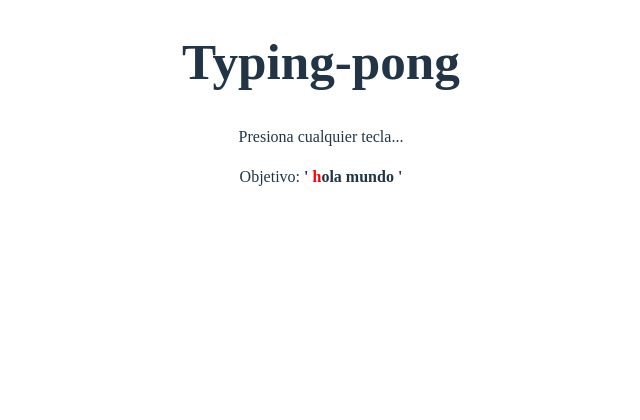
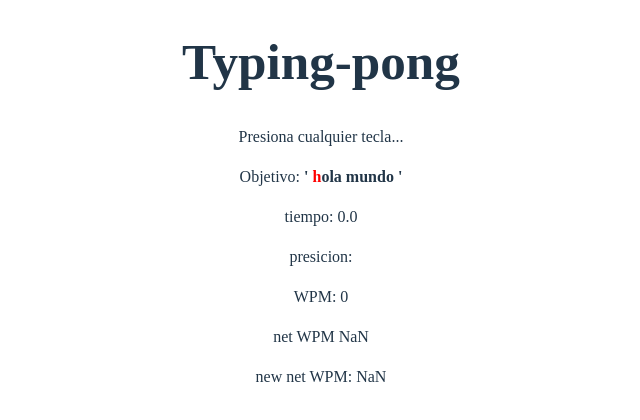
Before and after one commit to hugosimon369/typing-pong, a React (Vite) app: page / in a window 1280 px wide. Shown: the top 420 px of the page, without its empty margins (319-959 px from the left). Built offline with nearby package versions, Linux system fonts and the light colour scheme.

Commit message:
v 0.4.0 Cronometro. nuevo WPM. -error suma keyIncorrect al completar target, fixed ( pero+1 en la siguiente key)

```diff
--- a/src/components/Typyng.jsx
+++ b/src/components/Typyng.jsx
@@ -14,27 +14,62 @@ function TypingGame() {
 
     const [error, setError] = useState(false)
 
+    const [startTime, setStartTime] = useState(null)
+
+    const [wpm, setWpm] = useState(0)
+
+    const [keyIncorrect, setKeyIncorrect] = useState(0)
+
+    const [accuracy, setAccuracy] = useState()
+
+    const [timeInMinutes, setTimeInMinuetes] = useState()
+
+    const [timeLeft, setTimeLeft] = useState(600)
+
+    let netWpm = Math.max(0, wpm - (keyIncorrect / timeInMinutes))
+
+    let newNetWpm = (wpm * accuracy) / 100
+
+    let time = (60 - (timeLeft / 10)).toFixed(1)
 
     useEffect(() => {
         const handleKeyDown = (e) => {
             const id = e.key
             console.log("Tecla:", id); // Esto imprime la tecla
             setKey(id)
+            if (startTime === null && id === target[cursor]) {
+                setStartTime(Date.now())
+            }
+            if (palabra === target) { // Verifica si ya termino el objetivo
+                setNext(true)
+                setStartTime(null)
+                console.log("target completado")
+            } else {
+                setNext(false)
+            }
             if (id === target[cursor]) {
                 setCursor(cursor + 1)
                 setPalabra(palabra + target[cursor])
                 setError(false)
+                let tiempo = (Date.now() - startTime) / 60000
+                setTimeInMinuetes(tiempo)
+                const keyTotal = keyIncorrect + cursor
+                const accuracy = (cursor / keyTotal) * 100
+                setAccuracy(accuracy)
+                setWpm((((cursor + 1) / 5) / tiempo))
             } else {
+                if (startTime) setKeyIncorrect((keyIncorrect + 1))
                 setError(true)
+                console.log(keyIncorrect + 1)
             }
             if (id === "Backspace") {
                 setCursor(0)
                 setPalabra("")
+                setKeyIncorrect(0)
+                setTimeLeft(600)
             }
-            if (palabra === target) {
-                setNext(true)
-            } else {
-                setNext(false)
+            if (startTime === null && id === target[cursor]) {
+                setStartTime(Date.now())
             }
         };
 
@@ -43,7 +78,25 @@ function TypingGame() {
         return () => {
             window.removeEventListener('keydown', handleKeyDown);
         };
-    }, [cursor, palabra, key]);
+    }, [cursor, palabra, key, keyIncorrect, startTime]);
+
+
+    useEffect(() => {
+        console.log(timeLeft) //verificacion de montaje
+        let interval
+        if (startTime && timeLeft > 0 && palabra !== target) {
+            interval = setInterval(() => {
+                setTimeLeft(timeLeft - 1)
+                console.log("restando 1 segundo")
+            }, 100);
+            return () => clearInterval(interval)
+        }
+
+
+
+    }, [timeLeft, startTime, setInterval])
+
+
 
     return (
         <main className='main' >
@@ -71,9 +124,16 @@ function TypingGame() {
                 })}
             </p>
             <p>{palabra}</p>
+            <p>tiempo: {time}</p>
+            <p>presicion: {accuracy}</p>
+            <p>WPM: {wpm}</p>
+            <p>net WPM {netWpm}</p>
+            <p>new net WPM: {newNetWpm}</p>
             {next && <button>avanzar</button>}
         </main>
     )
 }
 
+setInterval
+
 export default TypingGame
```
